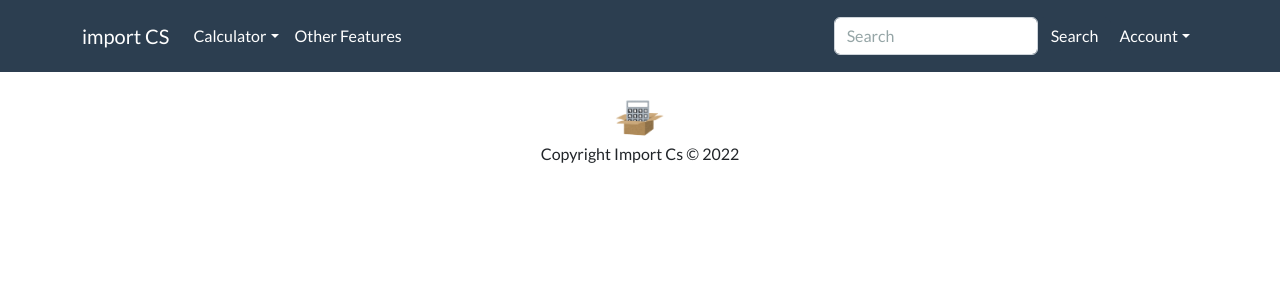
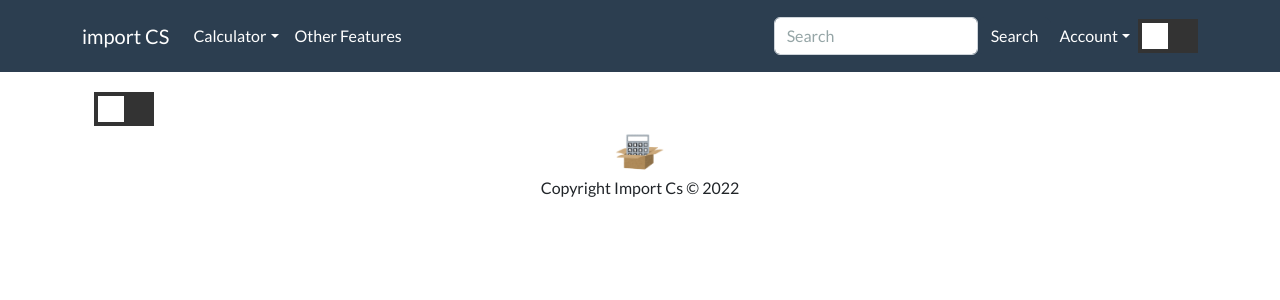
Before and after one commit to Team-2B-Determined/import-cs, a React (Create React App) app in the folder client/: page /otherFeatures in a window 1280 px wide. Shown: the top 300 px of the page. Built offline with nearby package versions, Linux system fonts and the light colour scheme.

Commit message:
OtherFeatures added
so it at least directs to a page. dark toggle on navbar too.

```diff
--- a/client/src/App.tsx
+++ b/client/src/App.tsx
@@ -19,6 +19,7 @@ import {Route, Switch} from "react-router-dom";
 import Layout from "./layout/Layout";
 import {DarkModeContext} from "./context/DarkModeProvider";
 import Search from "./pages/Search";
+import OtherFeatures from "./pages/OtherFeatures";
 
 
 function App() {
@@ -43,6 +44,7 @@ function App() {
             <Route path="/history"> <History/> </Route>
             <Route path="/selectionsort"><SelectionSort/></Route>
             <Route path="/binarysearchtree"><BinarySearchTree/></Route>
+            <Route path="/otherFeatures"><OtherFeatures/></Route>
           </Switch>
         </Container>
       </Layout>
--- a/client/src/components/Menu.tsx
+++ b/client/src/components/Menu.tsx
@@ -1,7 +1,28 @@
 //<img src={"import_cs_logo.png"} alt={"import CS"}>
 import {Button, Container, Dropdown, Form, FormControl, Nav, Navbar, NavDropdown} from "react-bootstrap";
+import React, {useContext, useState} from "react";
+import {DarkModeContext} from "../context/DarkModeProvider";
 
 const Menu = () => {
+  //darkMode toggle stuff
+  const [checked, setChecked] = useState(false);
+  const {setDarkMode} = useContext(DarkModeContext)
+
+  //darkmode stuff ripped from account page
+  const DarkLightMode = () => {
+    return <>
+      <label className="switch">
+        <input className="checkbox" type="checkbox" checked={checked}
+               onChange={(event) => {
+                 setChecked(event.currentTarget.checked)
+                 setDarkMode(event.currentTarget.checked)
+               }}/>
+        <span className="slider"></span>
+      </label>
+    </>
+  }
+
+
   return (
     <Navbar collapseOnSelect expand="lg"  bg="primary" variant="dark" style={{marginBottom: 20}}>
       <Container>
@@ -21,7 +42,7 @@ const Menu = () => {
                 Conversions
               </NavDropdown.Item>
             </NavDropdown>
-            <Nav.Link href="#otherfeatures">Other Features</Nav.Link>
+            <Nav.Link href="/otherFeatures">Other Features</Nav.Link>
 
           </Nav>
 
@@ -42,6 +63,9 @@ const Menu = () => {
             <NavDropdown.Item href="/login">Login</NavDropdown.Item>
           </NavDropdown>
             </Nav>
+
+          <DarkLightMode/>
+
         </Navbar.Collapse>
       </Container>
     </Navbar>
--- /dev/null
+++ b/client/src/pages/OtherFeatures.tsx
@@ -0,0 +1,52 @@
+//authors:kali
+
+import {Card, Col, Container, Row, Tab, Tabs} from "react-bootstrap";
+import Logo from "../images/import_cs_logo.png";
+import Algorithms from "./algorithms/Algorithms";
+import DataStructures from "./datastructures/DataStructures";
+import React, {useContext, useState} from "react";
+import {DarkModeContext} from "../context/DarkModeProvider";
+import {ThemeContext, themes} from '../context/ThemeContext';
+import ThemeButton from '../components/ThemeButton';
+
+const OtherFeatures = () => {
+    function Toolbar(props) {
+        return (
+            <button onClick={props.changeTheme}>
+                Change Theme
+            </button>
+        );
+    }
+
+
+    const [checked, setChecked] = useState(false);
+    const {setDarkMode} = useContext(DarkModeContext)
+
+    const DarkLightMode = () => {
+        return <>
+            <label className="switch">
+                <input className="checkbox" type="checkbox" checked={checked}
+                       onChange={(event) => {
+                           setChecked(event.currentTarget.checked)
+                           setDarkMode(event.currentTarget.checked)
+                       }}/>
+                <span className="slider"></span>
+            </label>
+        </>
+    }
+
+
+    return (
+        <div>
+            <Container fluid>
+                <Row>
+                    <Col xs={8} sm={6} md={4} lg={true}>
+                        <DarkLightMode/>
+                    </Col>
+                </Row>
+            </Container>
+        </div>
+    );
+};
+
+export default OtherFeatures;
```
